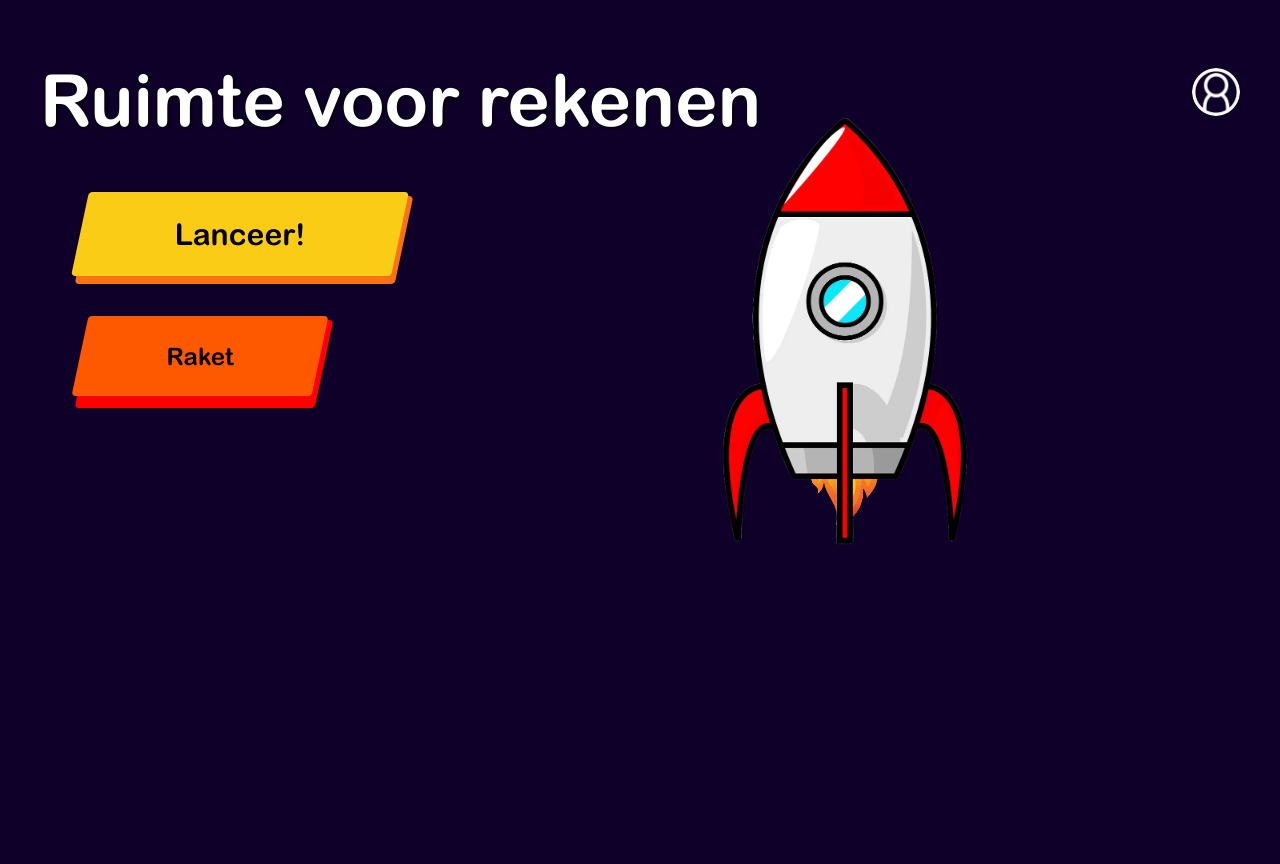
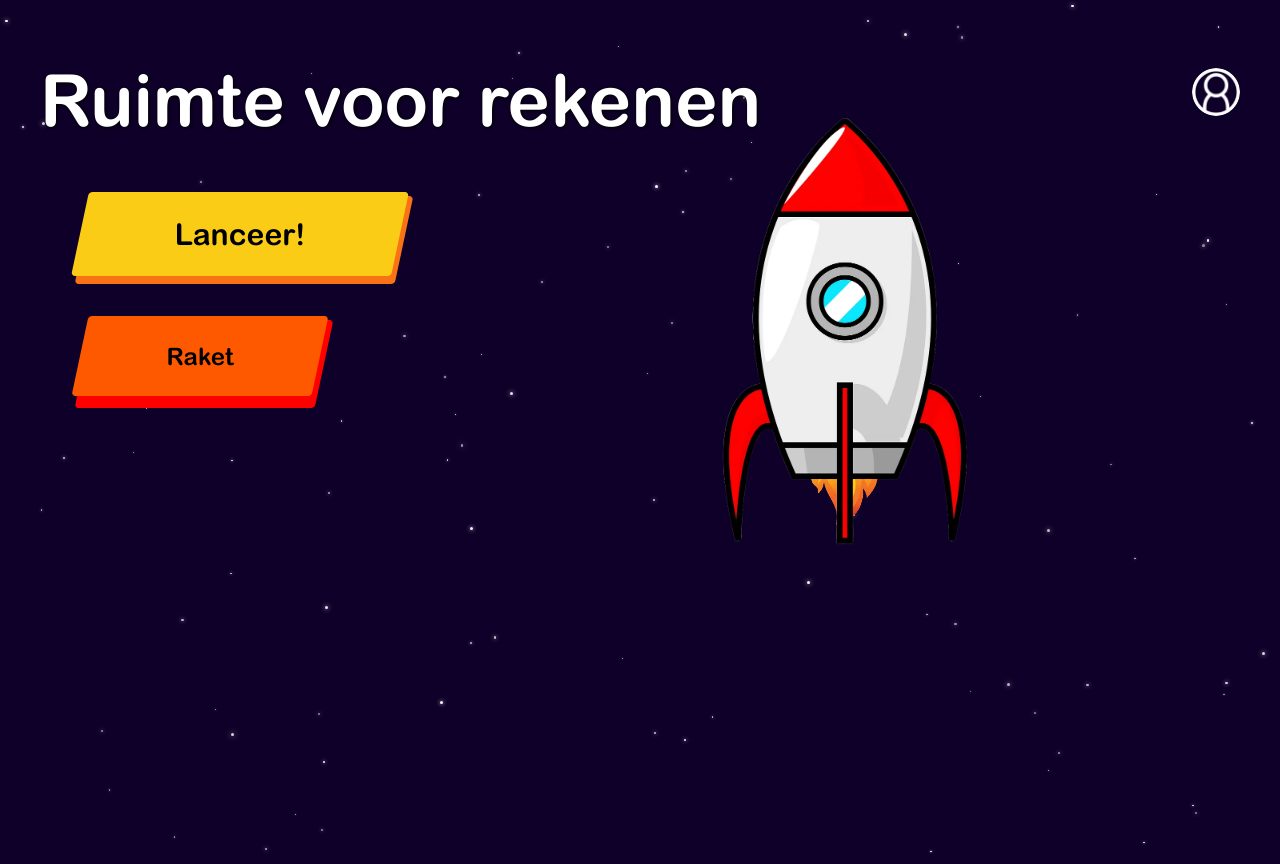
Before and after one commit to SemvanOsch/TLE-StartUp, a React (Vite) app: page / in a window 1280 px wide. Built offline with nearby package versions, Linux system fonts and the light colour scheme.

Commit message:
change to star bg

```diff
--- a/src/component/SterrenBG.jsx
+++ b/src/component/SterrenBG.jsx
@@ -3,7 +3,6 @@ import React, { useEffect, useRef, useState } from "react";
 const genereerSter = () => {
     const size = Math.random() * 2 + 1;
     return {
-        id: crypto.randomUUID(),
         x: Math.random() * 100,
         y: Math.random() * 100,
         size,
@@ -47,9 +46,9 @@ const SterrenBG = ({ aantalSterren = 100, versneld = false }) => {
 
     return (
         <div className="absolute inset-0 z-0 bg-background overflow-hidden">
-            {sterren.map((ster) => (
+            {sterren.map((ster, index) => (
                 <div
-                    key={ster.id}
+                    key={index}
                     className="absolute rounded-full bg-white"
                     style={{
                         width: `${ster.size}px`,
--- a/src/pages/HomePage.jsx
+++ b/src/pages/HomePage.jsx
@@ -67,7 +67,7 @@ const HomePage = () => {
     // if (loading) return null
     return (
         <div className="relative min-h-screen overflow-hidden">
-            {/*<SterrenBG versneld={startLaunch} />*/}
+            <SterrenBG versneld={startLaunch} />
 
             {/* Witte fade overlay */}
             <div
```
